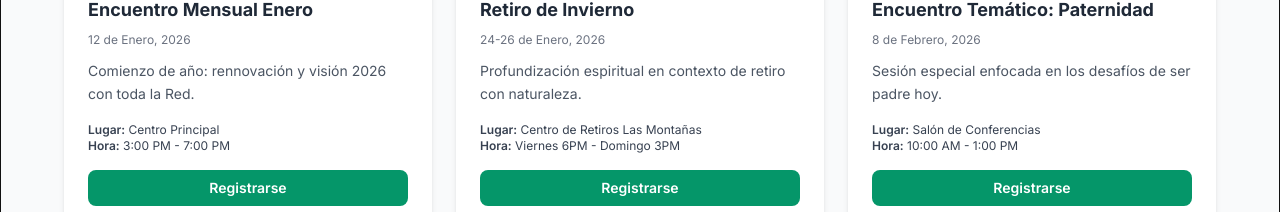
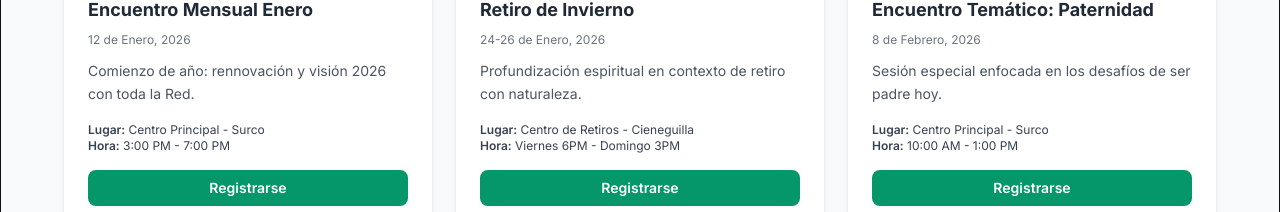
Before and after one commit to jorihuelar136/prototipo-web01, a React (Vite) app in the folder frontend/: page /prototipo-web01/encuentros in a window 1280 px wide. Shown: the part 1860-2072 px from the top of the page. Built offline with nearby package versions, Linux system fonts and the light colour scheme; no server answers.

Commit message:
cambio links

```diff
--- a/frontend/src/pages/Encuentros.tsx
+++ b/frontend/src/pages/Encuentros.tsx
@@ -155,7 +155,7 @@ const calendario = [
     title: 'Encuentro Mensual Enero',
     fecha: '12 de Enero, 2026',
     desc: 'Comienzo de año: rennovación y visión 2026 con toda la Red.',
-    lugar: 'Centro Principal',
+    lugar: 'Centro Principal - Surco',
     hora: '3:00 PM - 7:00 PM',
     icon: '🎉'
   },
@@ -163,7 +163,7 @@ const calendario = [
     title: 'Retiro de Invierno',
     fecha: '24-26 de Enero, 2026',
     desc: 'Profundización espiritual en contexto de retiro con naturaleza.',
-    lugar: 'Centro de Retiros Las Montañas',
+    lugar: 'Centro de Retiros - Cieneguilla',
     hora: 'Viernes 6PM - Domingo 3PM',
     icon: '⛺'
   },
@@ -171,7 +171,7 @@ const calendario = [
     title: 'Encuentro Temático: Paternidad',
     fecha: '8 de Febrero, 2026',
     desc: 'Sesión especial enfocada en los desafíos de ser padre hoy.',
-    lugar: 'Salón de Conferencias',
+    lugar: 'Centro Principal - Surco',
     hora: '10:00 AM - 1:00 PM',
     icon: '👨‍👧‍👦'
   }
```
